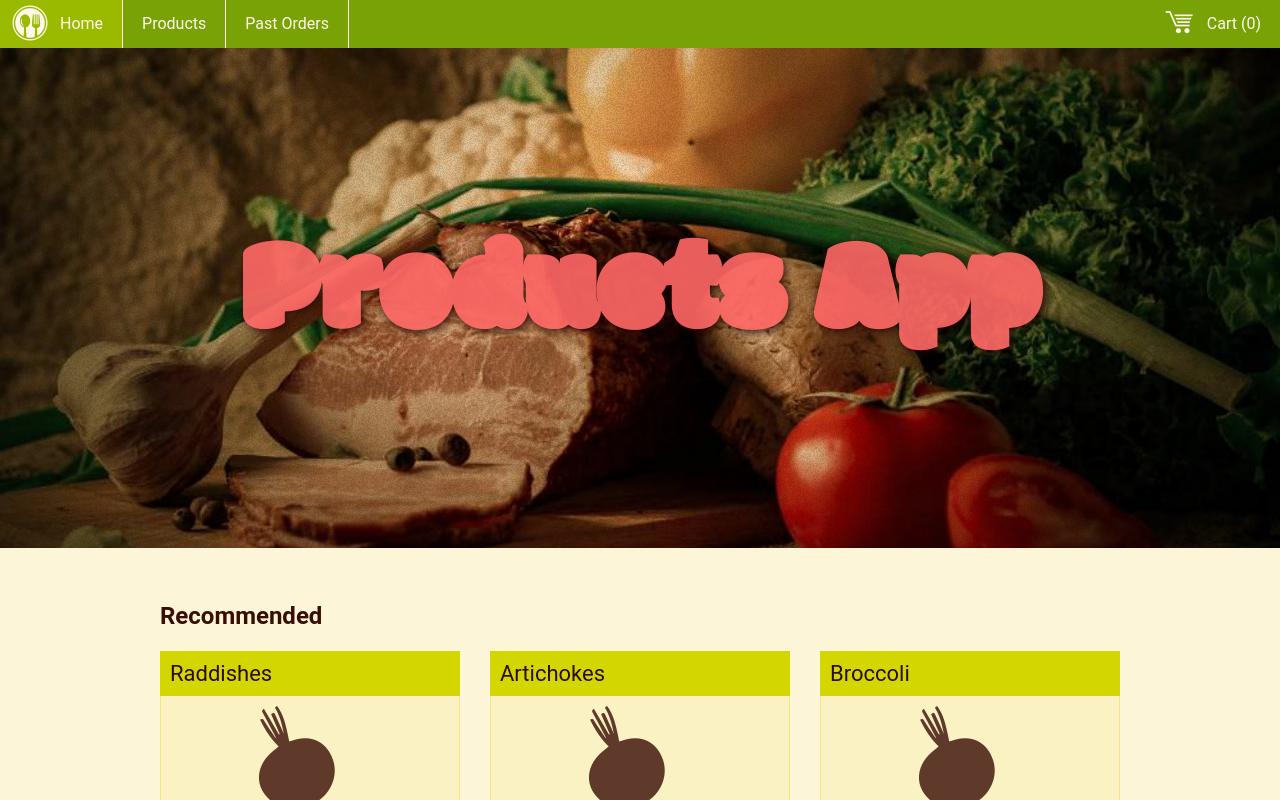
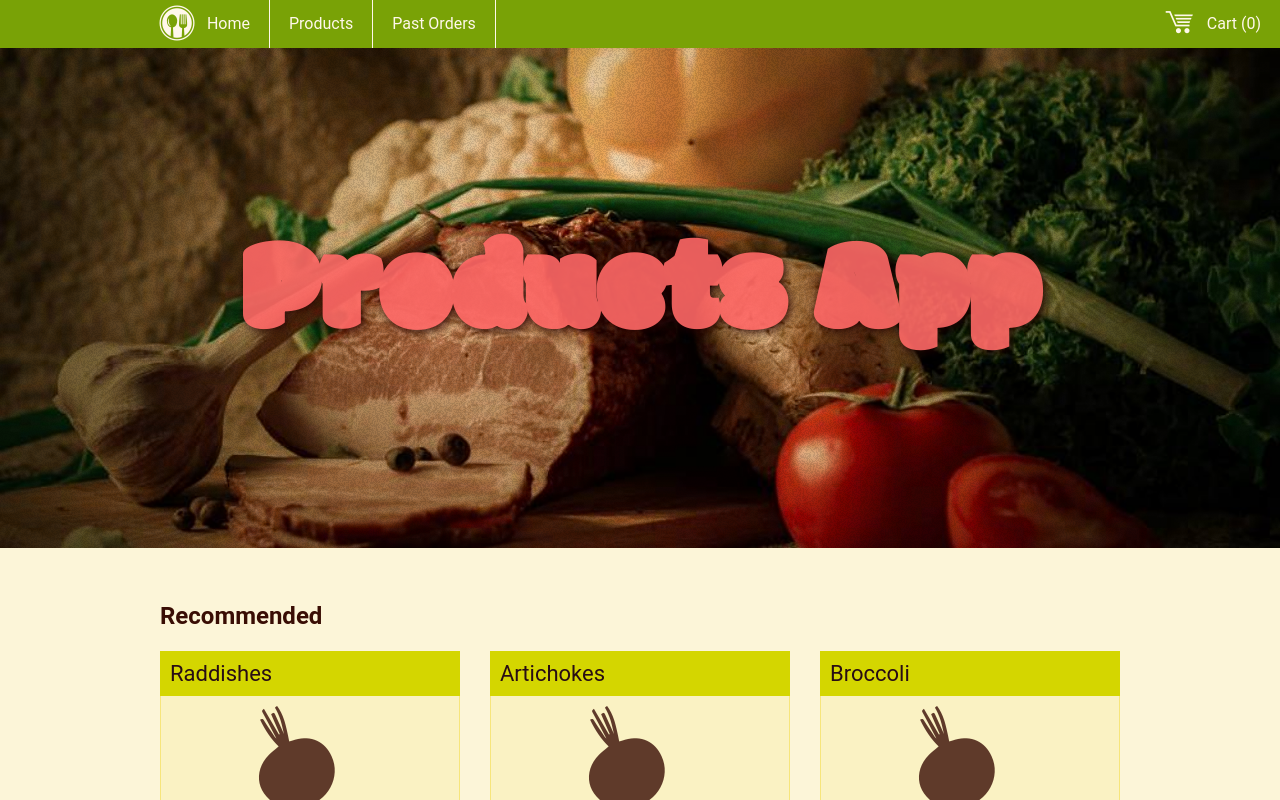
Before and after one commit to RomaSamkov/vue-products-cli, a Vue app: page / in a window 1280 px wide. Shown: the top 800 px of the page. Built offline with nearby package versions, Linux system fonts and the light colour scheme.

Commit message:
Update _topNav.sass

```diff
--- a/src/assets/styles/_topNav.sass
+++ b/src/assets/styles/_topNav.sass
@@ -2,9 +2,14 @@
     background: $topNavBackground
     color: $topNavColor
     font-size: 0px
+    width: 100%
+    margin: 0px auto
 
 .top-bar-nav
-    display: inline-block
+    display: block
+    max-width: 870px
+    width: 100%
+    margin: 0px auto
 
 .top-bar-link,
 .top-bar-cart-link
```
